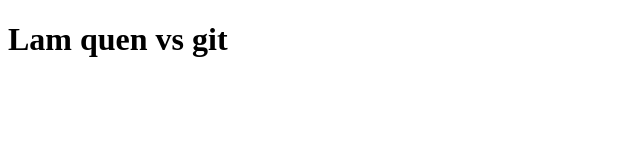
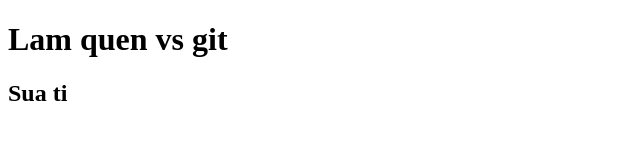
Before and after one commit to doantuanvy/BaiTapWebThu6, a plain HTML site: page index.html in a window 1280 px wide. Shown: the whole page, without its empty margins (0-640 px from the left). Drawn offline with Linux system fonts and the light colour scheme.

Commit message:
da sua 1 ti

```diff
--- a/index.html
+++ b/index.html
@@ -8,5 +8,6 @@
 </head>
 <body>
     <h1>Lam quen vs git</h1>
+    <h2>Sua ti</h2>
 </body>
 </html>
```
